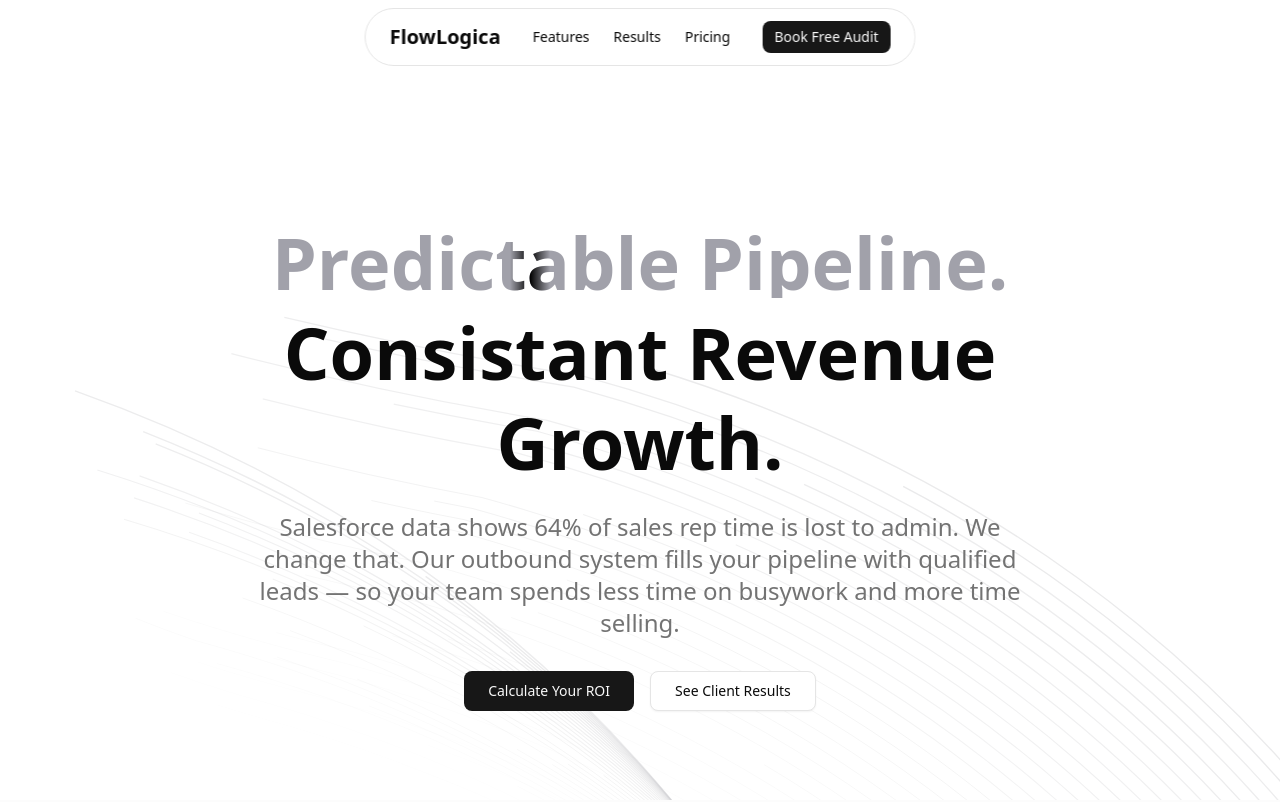
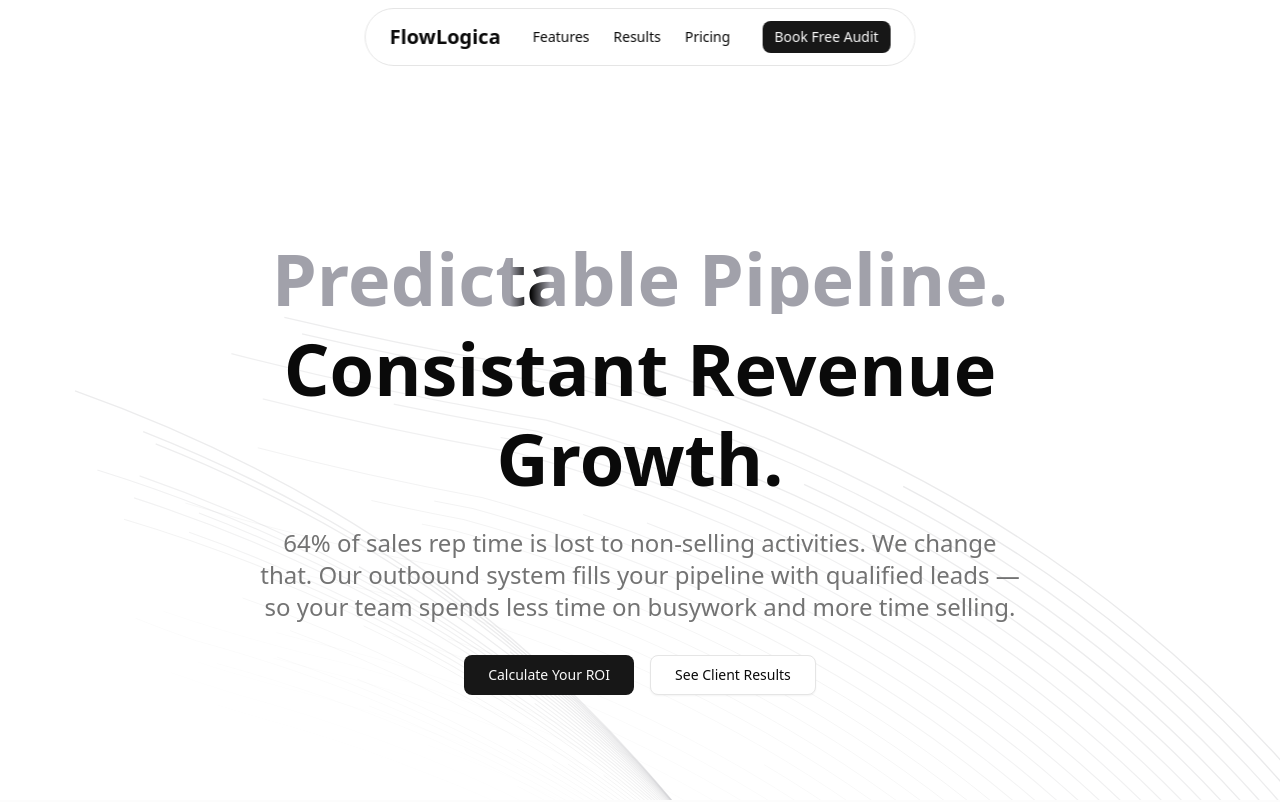
Before and after one commit to FreshBreadAI/flowlogica, a Next.js app: page / in a window 1280 px wide. Shown: the top 802 px of the page. Built offline with nearby package versions, Linux system fonts and the light colour scheme.

Commit message:
updated copy

```diff
--- a/src/components/ui/AISDRLandingPage.tsx
+++ b/src/components/ui/AISDRLandingPage.tsx
@@ -538,7 +538,7 @@ const AISDRLandingPage = () => {
               <br />Consistant Revenue Growth.
             </h1>
             <p className="text-xl md:text-2xl text-muted-foreground mb-8 max-w-3xl mx-auto">
-            Salesforce data shows 64% of sales rep time is lost to admin. We change that. Our outbound system fills your pipeline with qualified leads — so your team spends less time on busywork and more time selling.
+            64% of sales rep time is lost to non-selling activities. We change that. Our outbound system fills your pipeline with qualified leads — so your team spends less time on busywork and more time selling.
             </p>
 
             <div className="flex flex-col sm:flex-row gap-4 justify-center mb-8">
```
